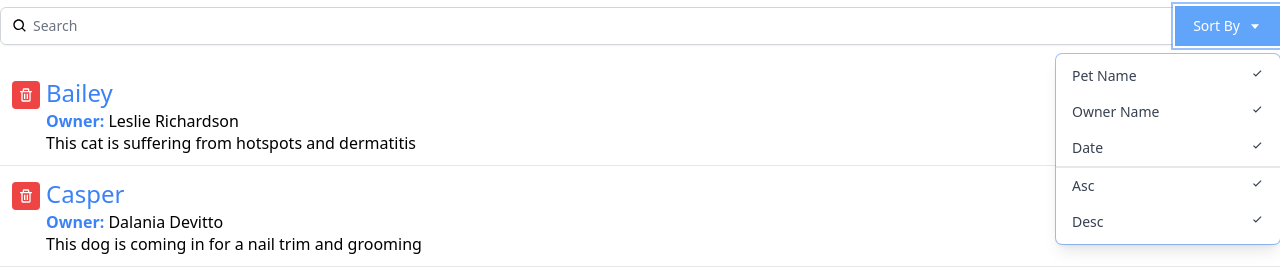
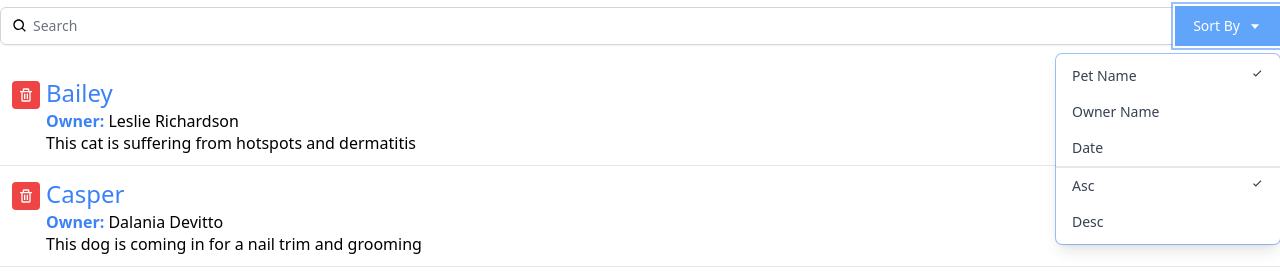
Before and after one commit to ankurshahi80/reactinterface, a React (Create React App) app: page / in a window 1280 px wide. Both pictures are taken after a click on the button "Sort By". Shown: the part 137-413 px from the top of the page. Built offline with nearby package versions, Linux system fonts and the light colour scheme.

Commit message:
sort function completed

```diff
--- a/src/components/Search.js
+++ b/src/components/Search.js
@@ -10,29 +10,29 @@
       <div className="py-1" role="menu" aria-orientation="vertical" aria-labelledby="options-menu">
         <div onClick={()=>onSortByChange('petName')}
           className="px-4 py-2 text-sm text-gray-700 hover:bg-gray-100 hover:text-gray-900 flex justify-between cursor-pointer" role="menuitem">
-          Pet Name<BiCheck/>
+          Pet Name{(sortBy==='petName')&& <BiCheck/>}
         </div>
         <div onClick={()=>onSortByChange('ownerName')}
           className="px-4 py-2 text-sm text-gray-700 hover:bg-gray-100 hover:text-gray-900 flex justify-between cursor-pointer" role="menuitem">
-          Owner Name<BiCheck/>
+          Owner Name{(sortBy==='ownerName')&& <BiCheck/>}
         </div>
-        <div onClick={()=>onSortByChange('date')}
+        <div onClick={()=>onSortByChange('aptDate')}
           className="px-4 py-2 text-sm text-gray-700 hover:bg-gray-100 hover:text-gray-900 flex justify-between cursor-pointer" role="menuitem">
-          Date<BiCheck/>
+          Date{(sortBy==='aptDate')&& <BiCheck/>}
         </div>
         <div onClick={()=>onOrderByChange('asc')}
           className="px-4 py-2 text-sm text-gray-700 hover:bg-gray-100 hover:text-gray-900 flex justify-between cursor-pointer border-gray-1 border-t-2" role="menuitem">
-          Asc<BiCheck/>
+          Asc{(orderBy==='asc')&& <BiCheck/>}
         </div>
         <div onClick={()=>onOrderByChange('desc')}
           className="px-4 py-2 text-sm text-gray-700 hover:bg-gray-100 hover:text-gray-900 flex justify-between cursor-pointer" role="menuitem">
-          Desc<BiCheck/>
+          Desc{(orderBy==='desc')&& <BiCheck/>}
         </div>
       </div>
     </div>
   );
 }
-const Search = ({query, onQueryChange, sortBy, onSortbyChange, orderBy, onOrderByChange})=>{
+const Search = ({query, onQueryChange, sortBy, onSortByChange, orderBy, onOrderByChange})=>{
   let[toggleSort, setToggleSort]=useState(false);
   return(
     <div className="py-5">
```
